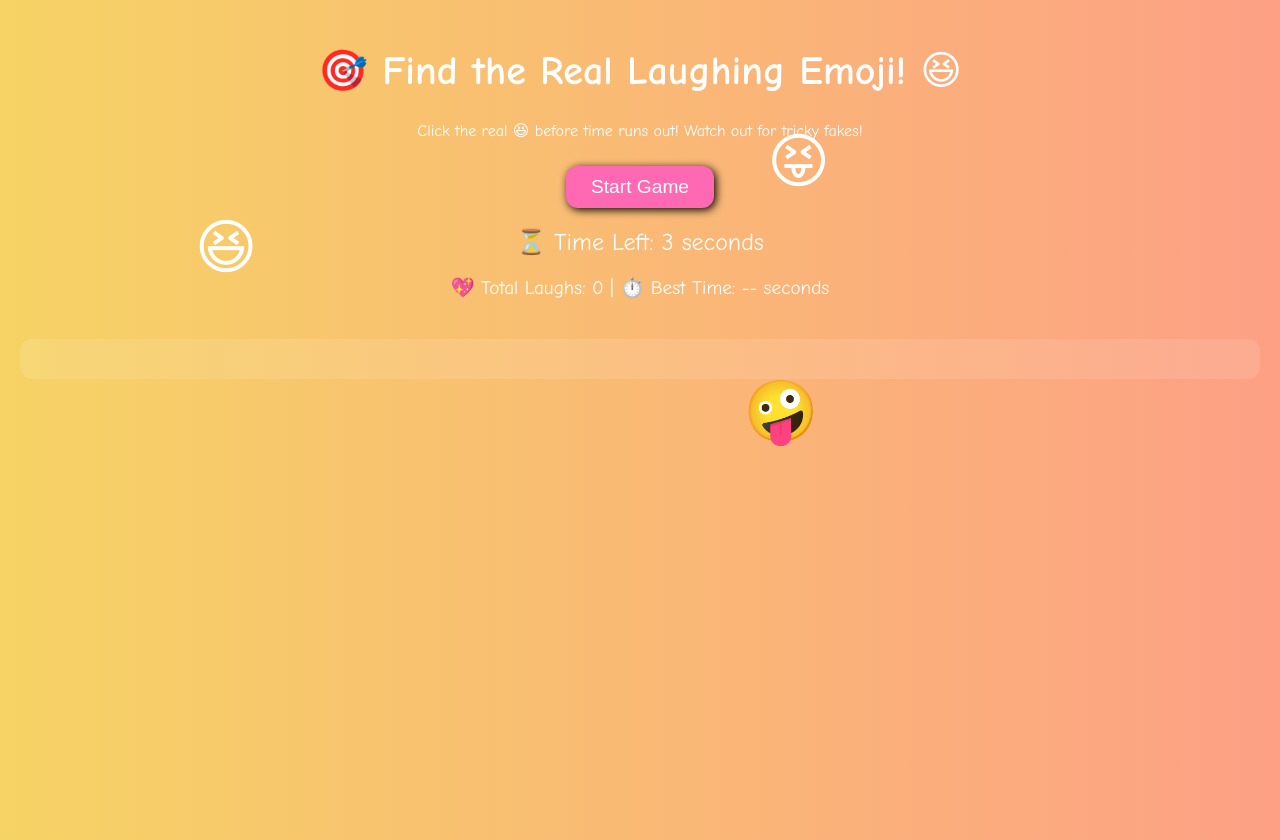
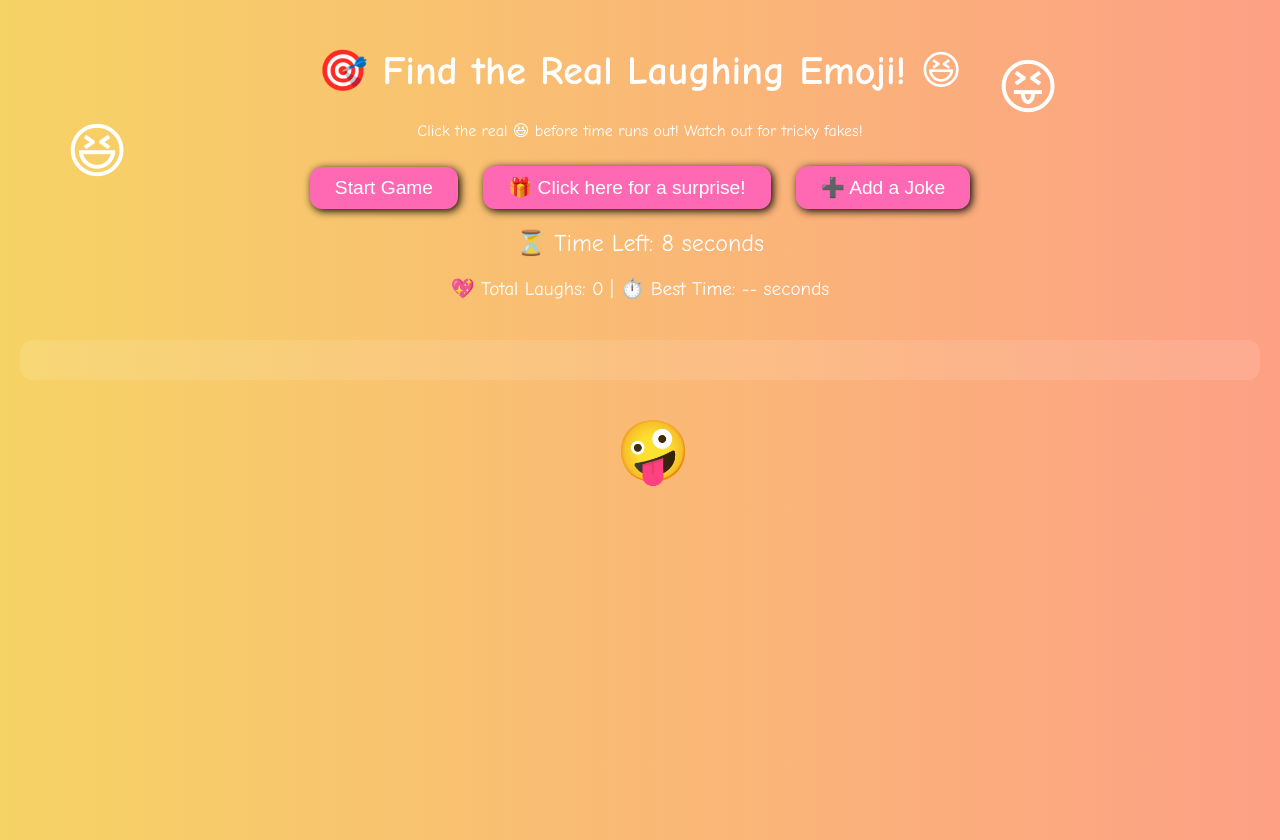
Before and after one commit to 9988sabrina/PhoebiePlays, a plain HTML site: page index.html in a window 1280 px wide. Both pictures are taken after a click on the button "Start Game". Drawn offline with Linux system fonts and the light colour scheme.

Commit message:
Update index.html

```diff
--- a/index.html
+++ b/index.html
@@ -22,9 +22,9 @@
       font-size: 3em;
       position: absolute;
       cursor: pointer;
-      transition: all 0.8s ease-in-out;
+      transition: all 0.3s ease-in-out;
     }
-    #startBtn, #restartBtn {
+    #startBtn, #restartBtn, #surpriseBtn, #addJokeBtn {
       background: #ff69b4;
       border: none;
       border-radius: 12px;
@@ -35,7 +35,7 @@
       margin: 10px;
       box-shadow: 2px 2px 8px #000;
     }
-    #startBtn:hover, #restartBtn:hover {
+    #startBtn:hover, #restartBtn:hover, #surpriseBtn:hover, #addJokeBtn:hover {
       background: #ff1493;
       transform: scale(1.1);
     }
@@ -60,7 +60,9 @@
   <h1>🎯 Find the Real Laughing Emoji! 😆</h1>
   <p>Click the real 😆 before time runs out! Watch out for tricky fakes!</p>
   <button id="startBtn" onclick="startGame()">Start Game</button>
-  <div id="timer">⏳ Time Left: <span id="timeLeft">9</span> seconds</div>
+  <button id="surpriseBtn" onclick="location.href='surprise.html'">🎁 Click here for a surprise!</button>
+  <button id="addJokeBtn" onclick="addNewJoke()">➕ Add a Joke</button>
+  <div id="timer">⏳ Time Left: <span id="timeLeft">5</span> seconds</div>
   <div id="message"></div>
   <div id="scoreboard">💖 Total Laughs: <span id="total">0</span> | ⏱️ Best Time: <span id="best">--</span> seconds</div>
   <button id="restartBtn" onclick="startGame()" style="display:none">Play Again 🔁</button>
@@ -80,7 +82,7 @@
     let bestTime = null;
     let startTime;
     let timer;
-    let gameTime = 5;
+    let gameTime = 10;
     let emojiSize = 60;
     let level = 1;
     let intervalMover;
@@ -127,6 +129,15 @@
       }, 5000);
     }
 
+    function addNewJoke() {
+      const question = prompt("What's your joke question?");
+      const answer = prompt("What's the punchline?");
+      if (question && answer) {
+        jokes.push({ question, answer });
+        alert("Joke added! It might appear in the next round. 😄");
+      }
+    }
+
     function createEmoji(char, isReal = false) {
       const el = document.createElement("div");
       el.classList.add("emoji");
@@ -149,7 +160,7 @@
           clearInterval(intervalMover);
           removeAllEmojis();
           restartBtn.style.display = "inline-block";
-          gameTime = Math.max(2, gameTime - 0.9);
+          gameTime = Math.max(2, gameTime - 0.5);
           emojiSize = Math.max(20, emojiSize - 5);
           showRandomJoke();
         };
```
Lines whose indentation alone changed are shown as unchanged.
